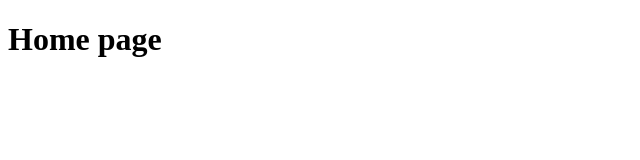
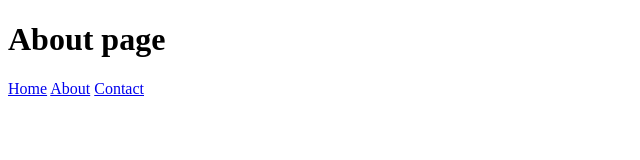
Before and after one commit to nisha751763/assignment-no-08--, a plain HTML site: page about.html in a window 1280 px wide. Shown: the whole page, without its empty margins (0-640 px from the left). Drawn offline with Linux system fonts and the light colour scheme.

Commit message:
chande navbar tag

```diff
--- a/about.html
+++ b/about.html
@@ -1,9 +1,14 @@
 <!DOCTYPE html>
 <html lang="en">
 <head>
-    <title>Home page</title>
+    <title>About page</title>
 </head>
 <body>
-    <h1> Home page</h1>
+    <h1> About page</h1>
+    <nav>
+        <a href="index.html">Home</a>
+         <a href="about.html">About</a>
+          <a href="contact.html">Contact</a>
+    </nav>
 </body>
 </html>
```
Also changed, not shown: contact.html (+5 -0 lines), index.html (+2 -2 lines).
